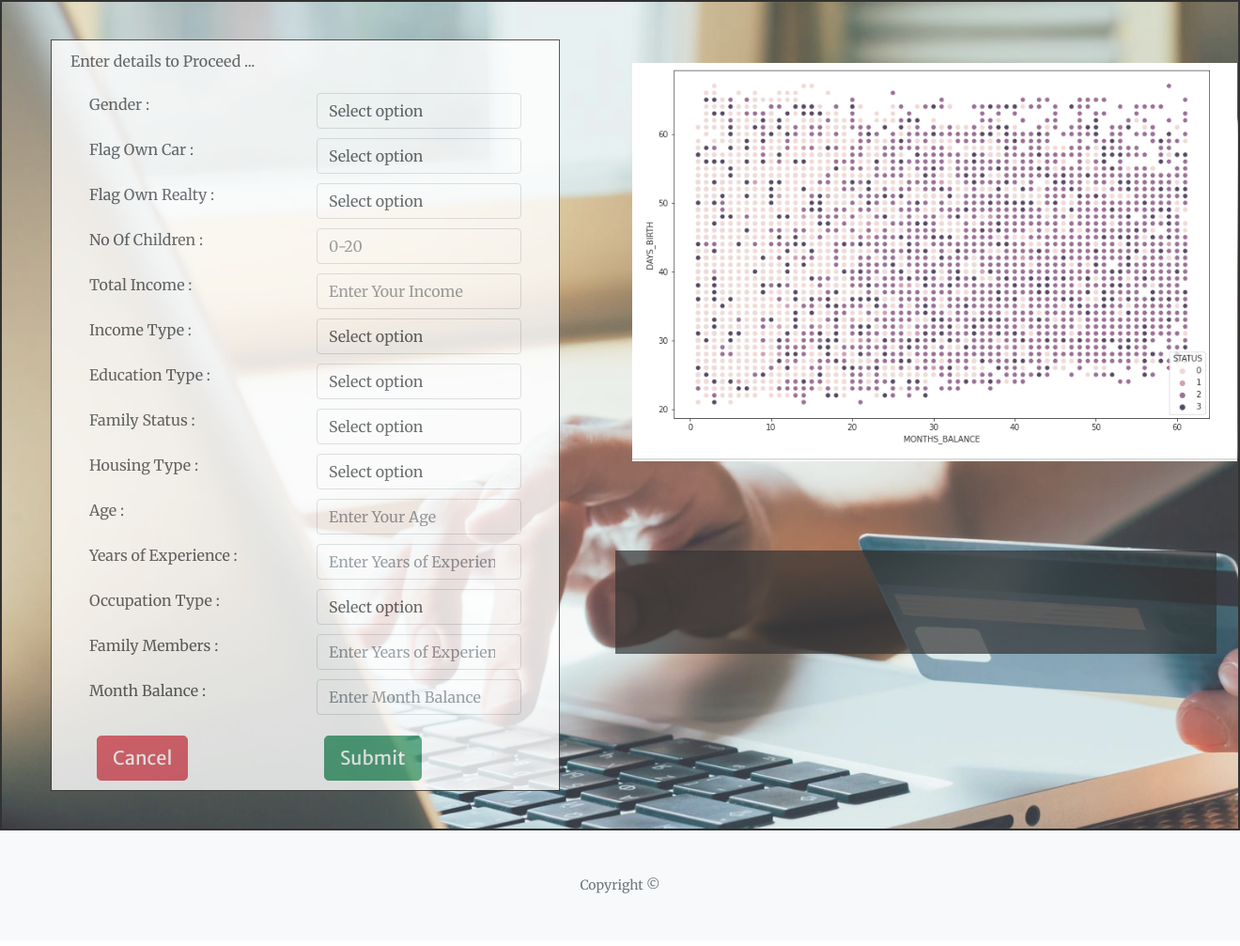
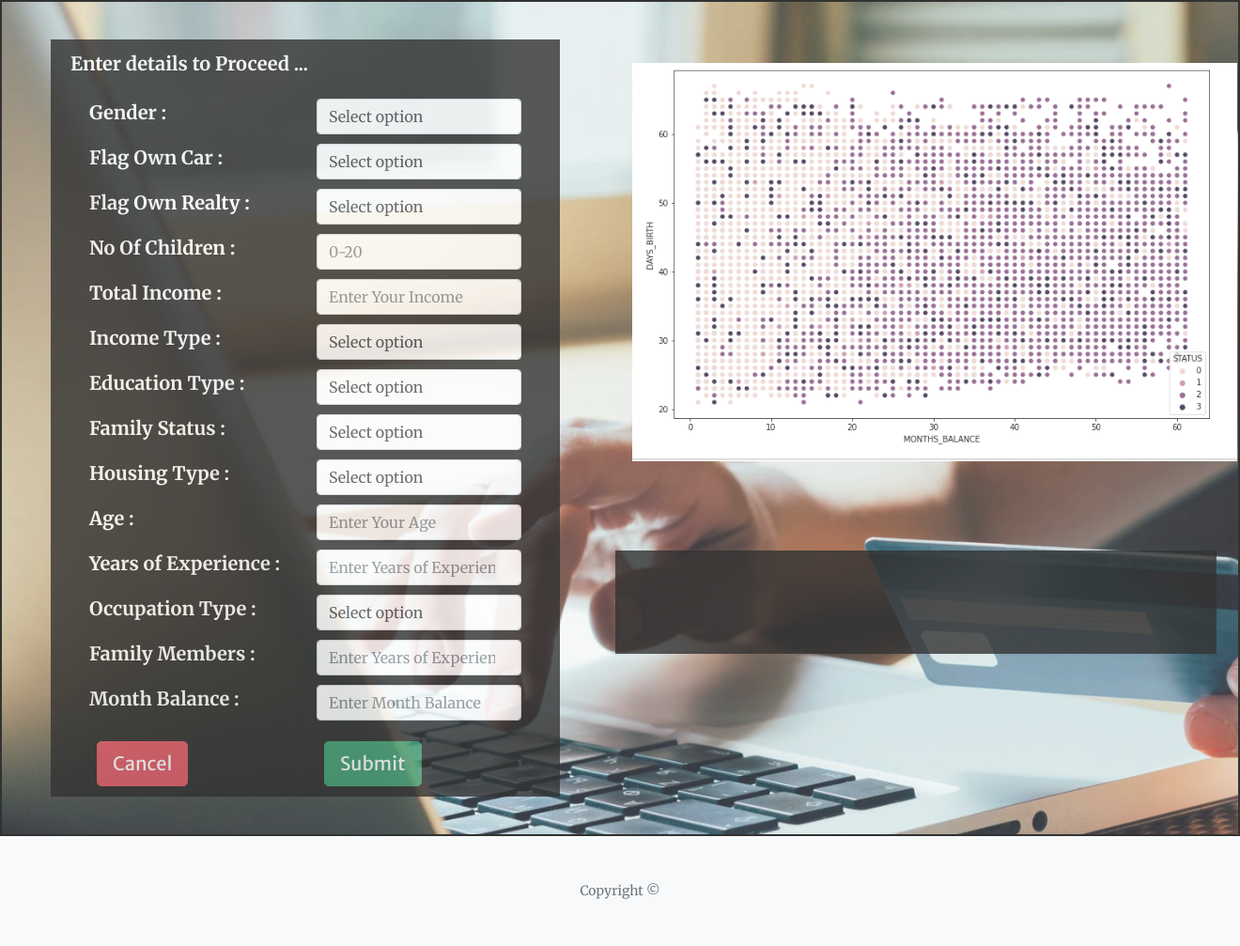
Before and after one commit to Udayantha03/FDM_project, a Flask app: page /classification in a window 1320 px wide. Shown: the part 80-1087 px from the top of the page at 94% size. Before the commit the page ends 1031 px from the top, so only its background shows below. Run offline with Flask 2, Linux system fonts and the light colour scheme; parts of the project's set-up code (start-up, migrations or seed data) failed here and were passed over; some libraries are stand-ins or nearby versions.

Commit message:
classic done

```diff
--- a/templates/classification.html
+++ b/templates/classification.html
@@ -59,7 +59,7 @@
             color: navy-blue;
             text-align: center;
             padding: 10px;
-            font-size: 28px;
+            font-size: 25px;
         }
 
         .text-block {
@@ -72,7 +72,7 @@
             padding-left: 10px;
             padding-right: 10px;
             padding-bottom: 50px;
-            opacity: 0.7;
+            opacity: 0.8;
         }
 
         section.background {
@@ -85,7 +85,7 @@
 
         div.transbox {
             margin: 25px;
-            background-color: white;
+            background-color: black;
             border: 1px solid black;
             opacity: 0.8;
         }
@@ -93,7 +93,8 @@
             margin-top: 10px;
             padding-left: 20px;
             padding-right: 20px;
-            color: 2px solid black;
+            color: white;
+
         }
 
         .images{
@@ -101,6 +102,17 @@
             padding-left: 10px;
             padding-right: 10px;
         }
+        .form-label{
+        color: white;
+        font-weight: bold;
+        font-size:20px;
+        }
+
+        .navbar-brand {
+          position: static;
+        }
+
+
     </style>
 </head>
 <body id="page-top">
@@ -121,6 +133,7 @@
         </div>
     </div>
 </nav>
+
 <!-- Masthead-->
 <header class="masthead1">
     <div class="container px-4 px-lg-5 h-100">
```
Also changed, not shown: static/plot2.png, static/plot3.png, static/styles.css.
